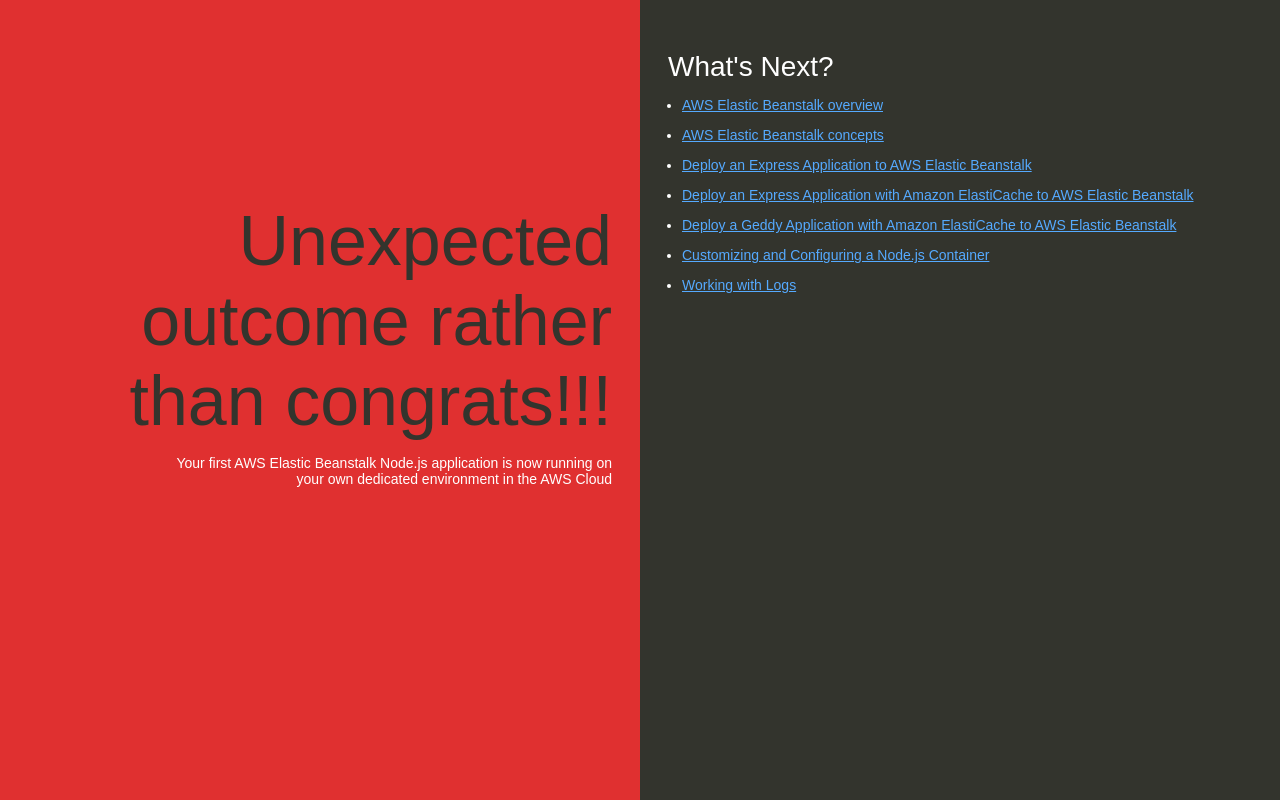
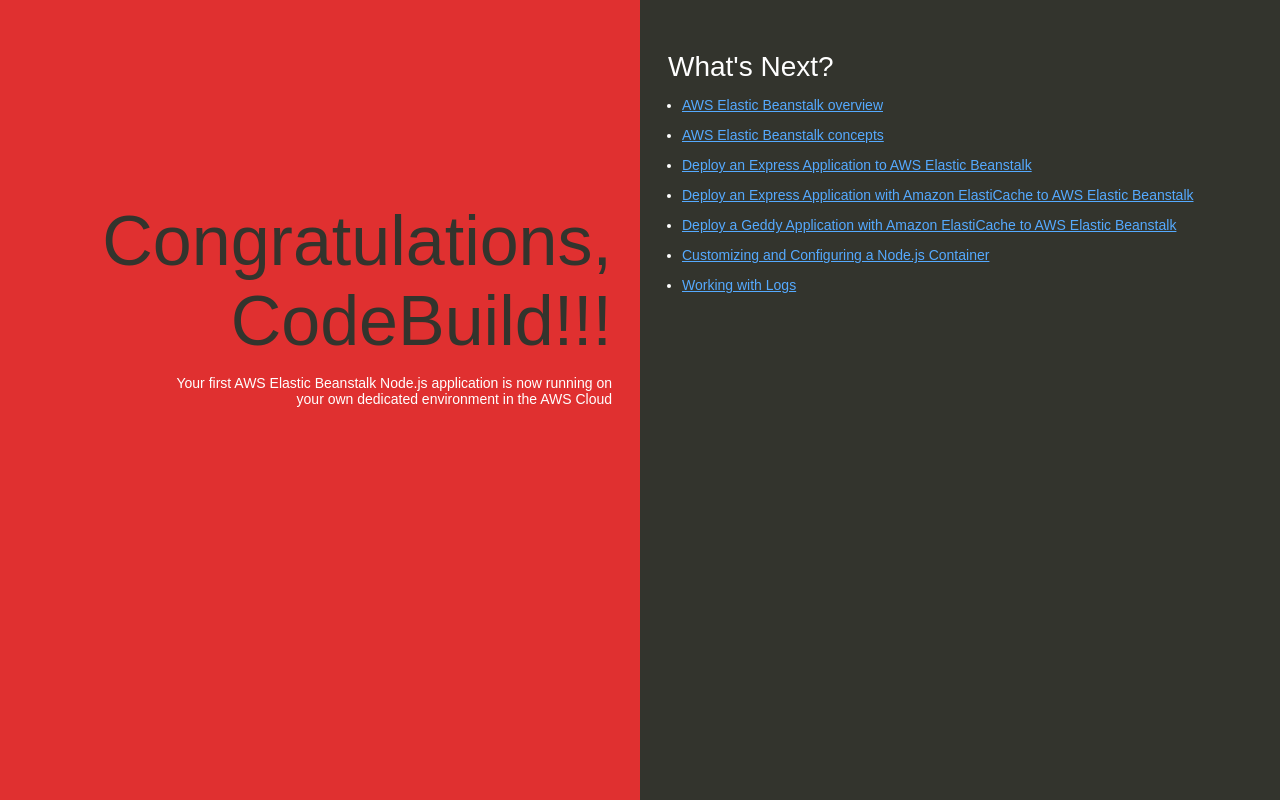
Before and after one commit to taofit/my-nodejs-app, a website: page index.html in a window 1280 px wide. Drawn offline with Linux system fonts and the light colour scheme.

Commit message:
Update header text to congratulate CodeBuild

```diff
--- a/index.html
+++ b/index.html
@@ -74,7 +74,7 @@
   </head>
   <body>
     <div class="textColumn">
-      <h1>Unexpected outcome rather than congrats!!!</h1>
+      <h1>Congratulations, CodeBuild!!!</h1>
       <p>Your first AWS Elastic Beanstalk Node.js application is now running on your own dedicated environment in the AWS Cloud</p>
     </div>
     <div class="linksColumn">
```
